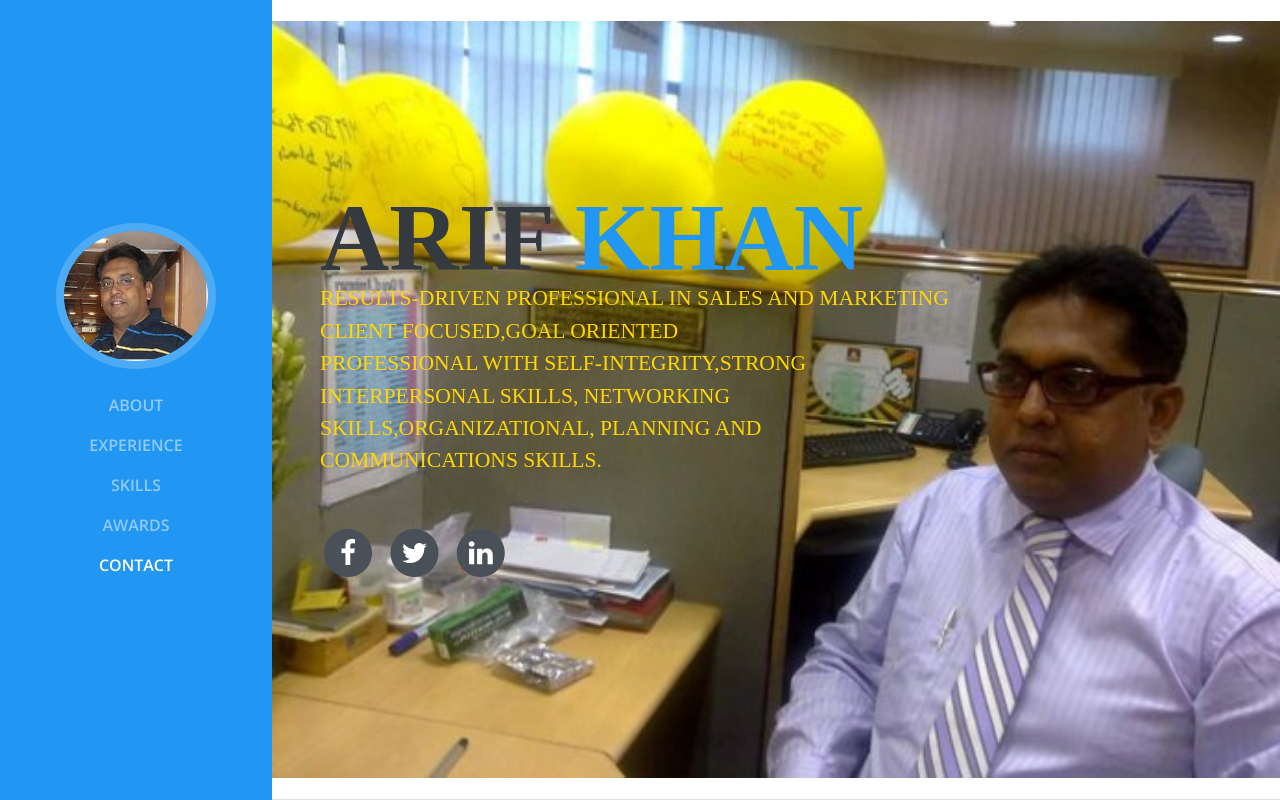
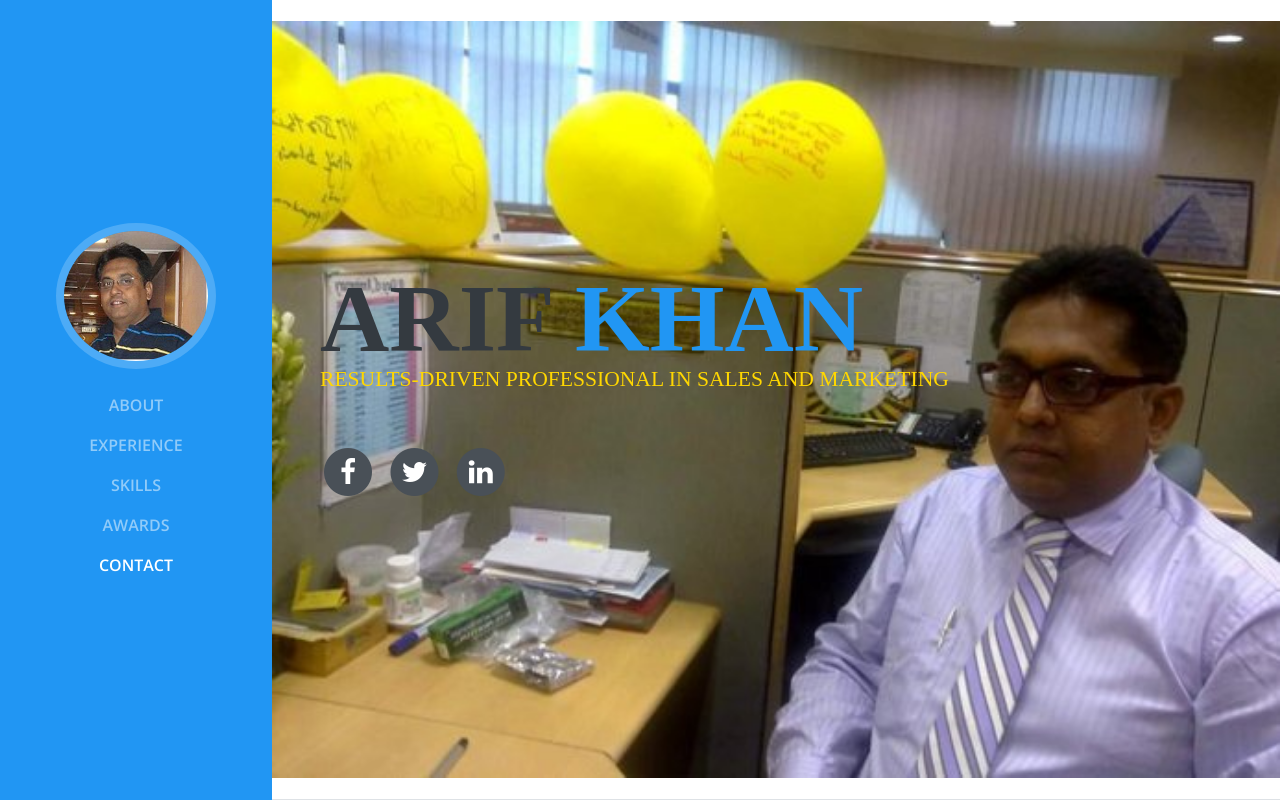
Before and after one commit to Dnext-Solution/Arif, a plain HTML site: page index.html in a window 1280 px wide. Shown: the top 800 px of the page. Drawn offline with nearby package versions, Linux system fonts and the light colour scheme; a web font is replaced by a local one.

Commit message:
Update index.html

```diff
--- a/index.html
+++ b/index.html
@@ -74,7 +74,7 @@ License URL: https://creativecommons.org/licenses/by/4.0/
               </h1>
               <div class="subheading mb-5"style="color:gold">  Results-Driven Professional in Sales and Marketing
                   <a ></
-              </div><p class="subheading mb-5" style="max-width: 500px;color:gold">Client focused,goal oriented professional with Self-integrity,strong interpersonal skills, Networking skills,organizational, planning and communications skills.</p>
+              </div><p class="subheading mb-5" style="max-width: 500px;color:gold"></p>
               <ul class="list-inline list-social-icons mb-0">
                   <li class="list-inline-item">
                       <a href="https://www.facebook.com/profile.php?id=100001045282224">
```
